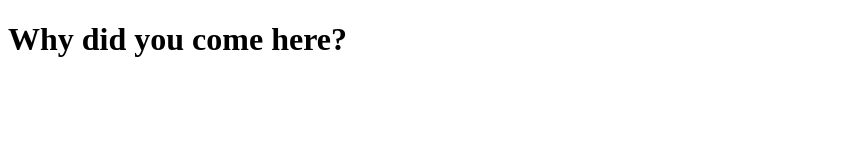
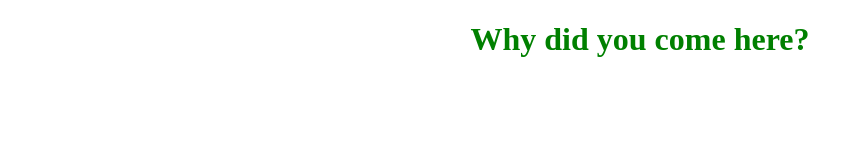
Before and after one commit to Calebrey/idk, a plain HTML site: page index.html in a window 1280 px wide. Shown: the whole page, without its empty margins (0-863 px from the left). Drawn offline with Linux system fonts and the light colour scheme.

Commit message:
updating

```diff
--- a/index.html
+++ b/index.html
@@ -1,11 +1,13 @@
 <!DOCTYPE html>
 <html>
 <head>
+	<link rel="stylesheet" type="text/css" href="styleIdk.css">
+
 	<title>Idk</title>
 </head>
 <body>
 
-	<h1>Why did you come here?</h1>
+	<h1 class="center">Why did you come here?</h1>
 
 </body>
 </html>
--- /dev/null
+++ b/styleIdk.css
@@ -0,0 +1,4 @@
+.center {
+	text-align: center;
+	color: green;
+}
```
